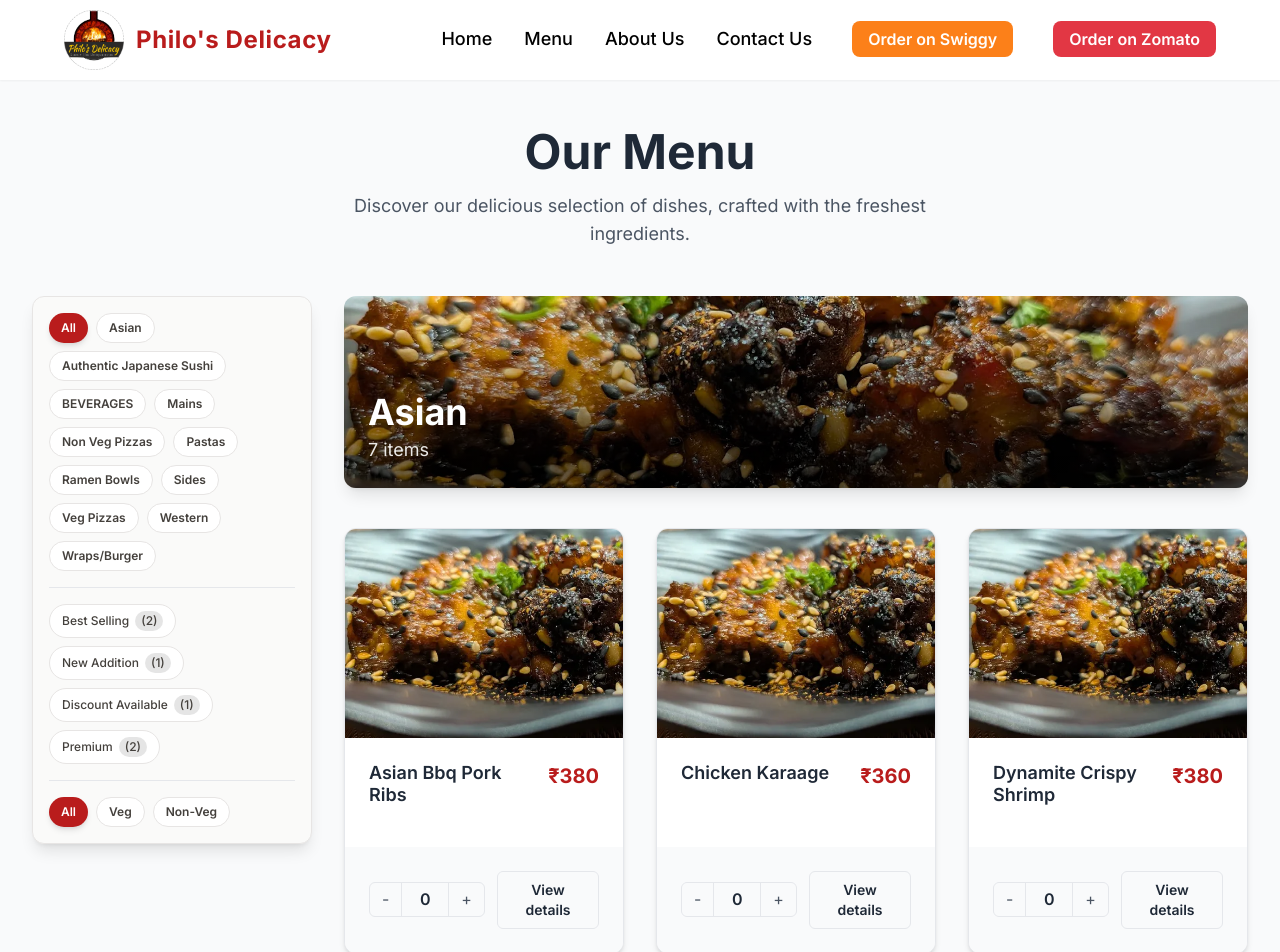
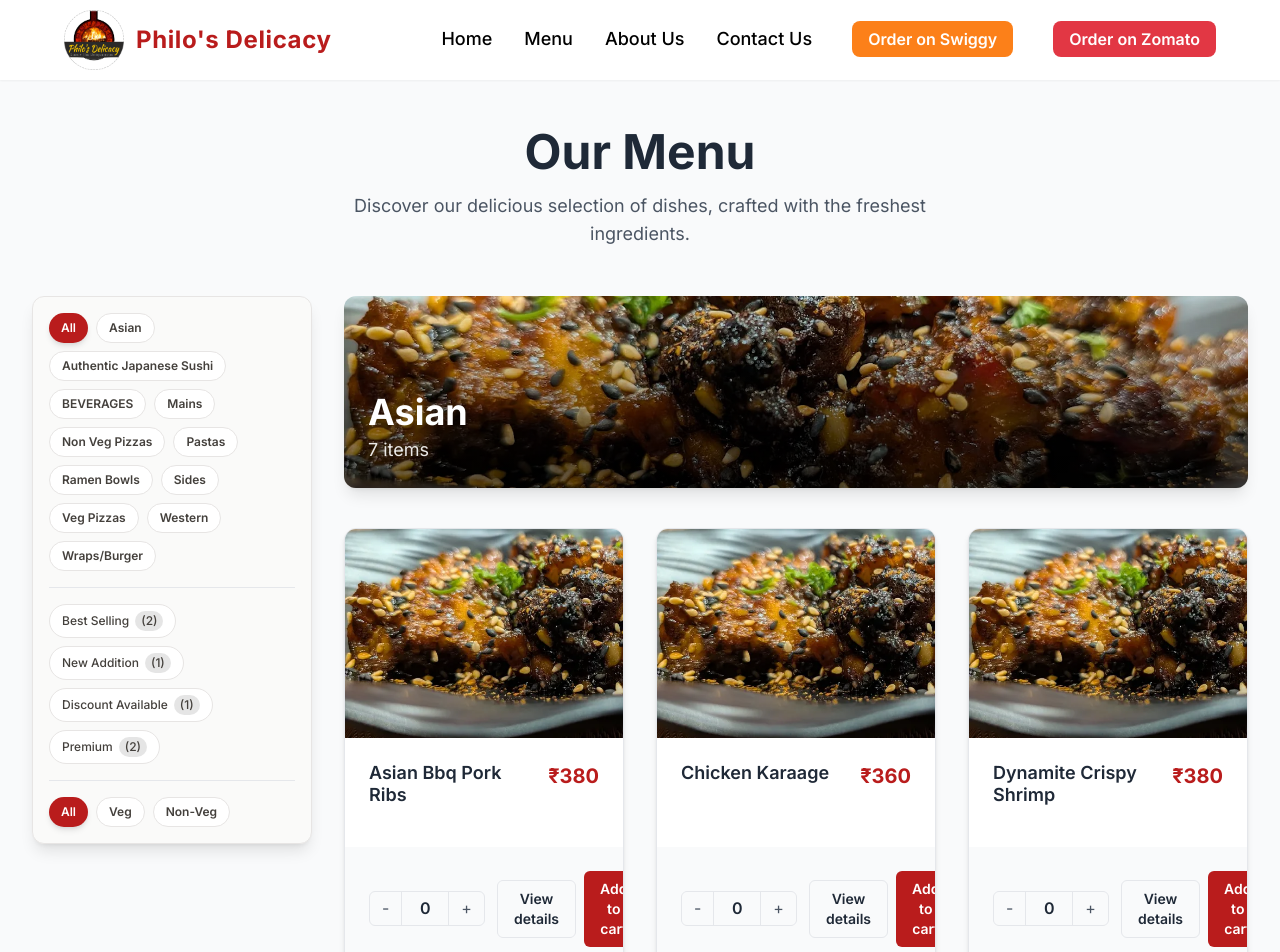
Before and after one commit to thebenVar/philos-website, a Next.js app: page /menu in a window 1280 px wide. Shown: the top 952 px of the page. Built offline with nearby package versions, Linux system fonts and the light colour scheme; no server answers; the database is empty.

Commit message:
feat: add "Add to cart" button for items not in cart in MenuItemCard and PizzaVariantCard

```diff
--- a/src/components/MenuItemCard.tsx
+++ b/src/components/MenuItemCard.tsx
@@ -144,6 +144,15 @@ export default function MenuItemCard({
                 View details
               </button>
             )}
+            {currentQuantity === 0 && (
+              <button
+                onClick={() => handleQuantityChange(1)}
+                className="px-4 py-2 bg-primary-red text-white text-sm font-semibold rounded-md hover:bg-primary-red-hover transition-colors duration-200"
+                aria-label={`Add ${item.name} to cart`}
+              >
+                Add to cart
+              </button>
+            )}
             {compatibleAddons.length > 0 && currentQuantity > 0 && onShowAddons && (
               <button
                 onClick={() => onShowAddons(item)}
--- a/src/components/PizzaVariantCard.tsx
+++ b/src/components/PizzaVariantCard.tsx
@@ -136,7 +136,7 @@ export default function PizzaVariantCard({ baseName, variants, cart, onAddToCart
       </div>
 
       <div className="p-6 bg-bg-light mt-auto">
-        <div className="flex items-center justify-between">
+        <div className="flex items-center justify-between gap-2">
           <div className="flex items-center">
             <div className="flex items-center border border-border rounded-md">
               <button
@@ -159,7 +159,16 @@ export default function PizzaVariantCard({ baseName, variants, cart, onAddToCart
               </button>
             </div>
           </div>
-
+          <div className="flex items-center gap-2">
+            {currentQuantity === 0 && (
+              <button
+                onClick={() => handleQuantityChange(1)}
+                className="px-4 py-2 bg-primary-red text-white text-sm font-semibold rounded-md hover:bg-primary-red-hover transition-colors duration-200"
+                aria-label={`Add ${selected.name} to cart`}
+              >
+                Add to cart
+              </button>
+            )}
             {compatibleAddons.length > 0 && currentQuantity > 0 && onShowAddons && (
               <button
                 onClick={() => onShowAddons(selected)}
@@ -170,6 +179,7 @@ export default function PizzaVariantCard({ baseName, variants, cart, onAddToCart
               </button>
             )}
           </div>
+        </div>
         {currentQuantity > 0 && (
           <p className="text-sm text-green-600 font-medium mt-3 text-center">
             Added to cart!
```
Lines whose indentation alone changed are shown as unchanged.
